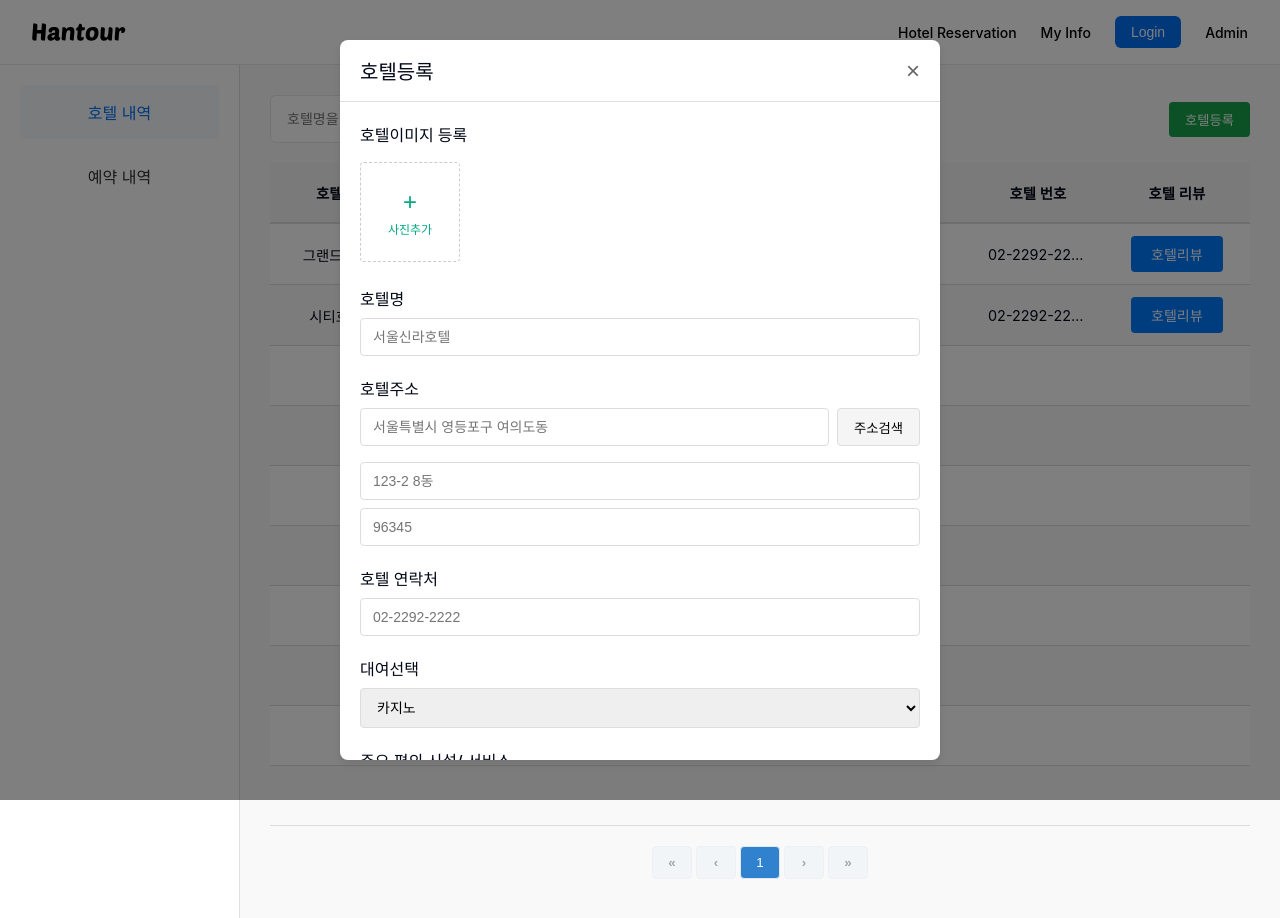
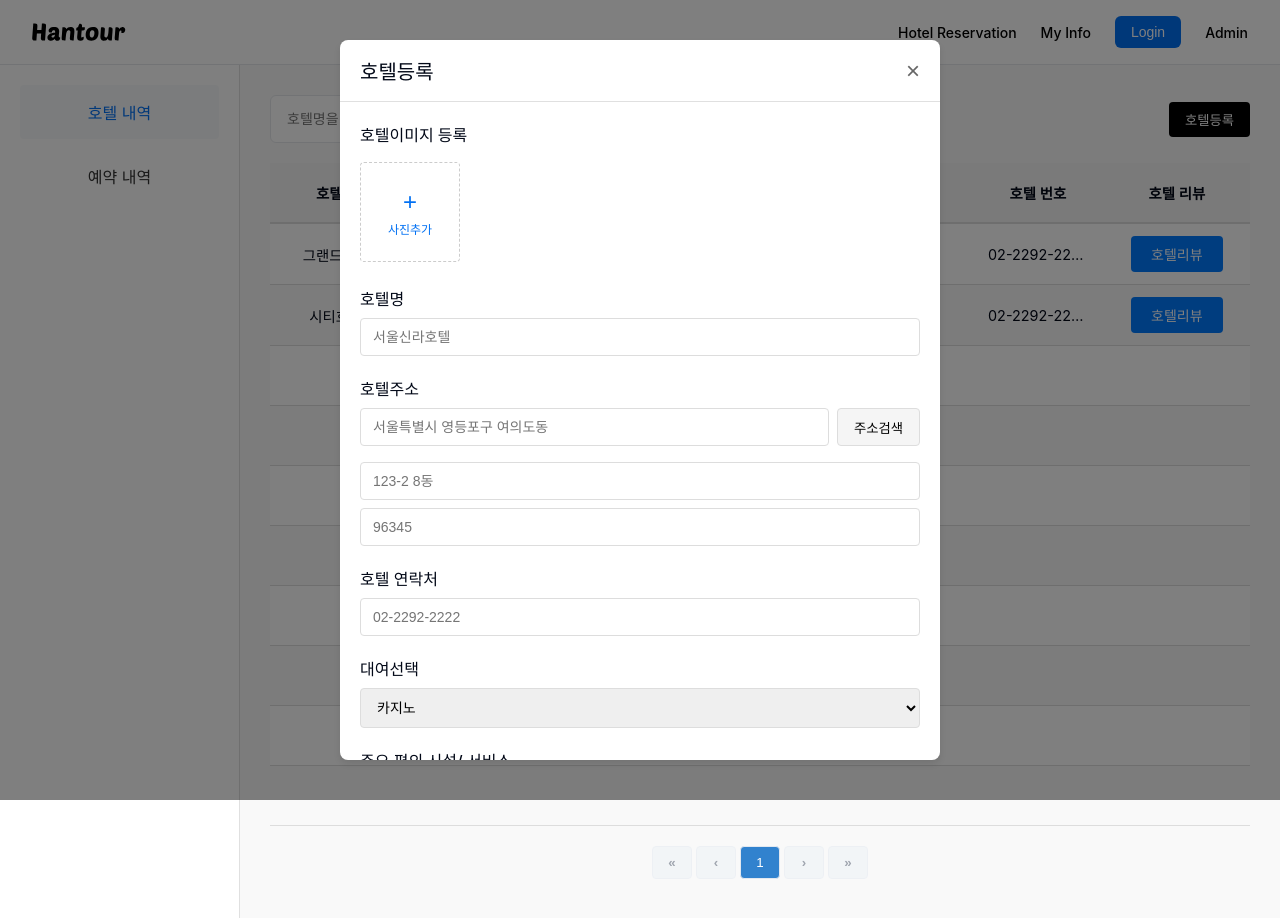
Before and after one commit to hunyaa10/hantour_vercel, a React (Vite) app: page /admin/hotel-management in a window 1280 px wide. Both pictures are taken after a click on the button "호텔등록". Shown: the top 918 px of the page. Built offline with nearby package versions, Linux system fonts and the light colour scheme.

Commit message:
호텔등록색상변경

```diff
--- a/src/components/admin/HotelRegistrationModal.jsx
+++ b/src/components/admin/HotelRegistrationModal.jsx
@@ -1,5 +1,6 @@
 import React, { useState } from "react";
 import styled from "styled-components";
+import { useColors } from "@context/ColorContext";
 
 // 스타일드 컴포넌트 정의
 const ModalOverlay = styled.div`
@@ -106,13 +107,13 @@ const AddImageButton = styled.button`
 
 const PlusIcon = styled.span`
   font-size: 24px;
-  color: #00a884;
+  color: ${props => props.colors.main};
   margin-bottom: 4px;
 `;
 
 const AddText = styled.span`
   font-size: 12px;
-  color: #00a884;
+  color: ${props => props.colors.main};
 `;
 
 const CountText = styled.span`
@@ -208,7 +209,7 @@ const AddButton = styled.button`
   align-items: center;
   background: none;
   border: none;
-  color: #00a884;
+  color: ${props => props.colors.main};
   cursor: pointer;
   font-size: 14px;
 `;
@@ -220,7 +221,7 @@ const CircleIcon = styled.span`
   width: 20px;
   height: 20px;
   border-radius: 50%;
-  background-color: #00a884;
+  background-color: ${props => props.colors.main};
   color: white;
   margin-right: 6px;
   font-size: 16px;
@@ -270,7 +271,7 @@ const ModalFooter = styled.div`
 `;
 
 const RegisterButton = styled.button`
-  background-color: #00a884;
+  background-color: ${props => props.colors.main};
   color: white;
   border: none;
   border-radius: 4px;
@@ -280,11 +281,12 @@ const RegisterButton = styled.button`
   width: 100%;
 
   &:hover {
-    background-color: #008c69;
+    background-color: ${props => props.colors.main}cc;
   }
 `;
 
 const HotelRegistrationModal = ({ onClose }) => {
+  const colors = useColors();
   const [hotelImages, setHotelImages] = useState([null]);
   const [roomImages, setRoomImages] = useState([null]);
   const [showBreakfastPrice, setShowBreakfastPrice] = useState(false);
@@ -336,8 +338,8 @@ const HotelRegistrationModal = ({ onClose }) => {
                     <AddImageButton
                       onClick={() => handleHotelImageUpload(index)}
                     >
-                      <PlusIcon>+</PlusIcon>
-                      <AddText>사진추가</AddText>
+                      <PlusIcon colors={colors}>+</PlusIcon>
+                      <AddText colors={colors}>사진추가</AddText>
                     </AddImageButton>
                   )}
                 </ImageUploadBox>
@@ -470,8 +472,8 @@ const HotelRegistrationModal = ({ onClose }) => {
           <Section>
             <RoomHeader>
               <SectionTitle>객실등록</SectionTitle>
-              <AddButton>
-                <CircleIcon>+</CircleIcon> 객실 추가
+              <AddButton colors={colors}>
+                <CircleIcon colors={colors}>+</CircleIcon> 객실 추가
               </AddButton>
             </RoomHeader>
 
@@ -494,8 +496,8 @@ const HotelRegistrationModal = ({ onClose }) => {
                         <AddImageButton
                           onClick={() => handleRoomImageUpload(index)}
                         >
-                          <PlusIcon>+</PlusIcon>
-                          <AddText>사진추가</AddText>
+                          <PlusIcon colors={colors}>+</PlusIcon>
+                          <AddText colors={colors}>사진추가</AddText>
                         </AddImageButton>
                       )}
                     </ImageUploadBox>
@@ -532,8 +534,8 @@ const HotelRegistrationModal = ({ onClose }) => {
                   }}
                 >
                   <Label style={{ margin: 0 }}>침대 사이즈 / 침대 개수</Label>
-                  <AddButton>
-                    <CircleIcon>+</CircleIcon> 침대 추가
+                  <AddButton colors={colors}>
+                    <CircleIcon colors={colors}>+</CircleIcon> 침대 추가
                   </AddButton>
                 </div>
                 <Input
@@ -546,7 +548,7 @@ const HotelRegistrationModal = ({ onClose }) => {
         </ModalContent>
 
         <ModalFooter>
-          <RegisterButton>등록하기</RegisterButton>
+          <RegisterButton colors={colors}>등록하기</RegisterButton>
         </ModalFooter>
       </ModalContainer>
     </ModalOverlay>
--- a/src/pages/admin/HotelManagement.jsx
+++ b/src/pages/admin/HotelManagement.jsx
@@ -19,7 +19,7 @@ const TopSection = styled.div`
 `;
 
 const RegisterButton = styled.button`
-  background-color: #16a34a; /* green-600 */
+  background-color: #000000;
   color: white;
   font-weight: 500;
   padding: 0.5rem 1rem;
@@ -29,7 +29,7 @@ const RegisterButton = styled.button`
   transition: background-color 0.2s ease-in-out;
 
   &:hover {
-    background-color: #15803d; /* green-700 */
+    background-color: #333333;
   }
 `;
 
```
